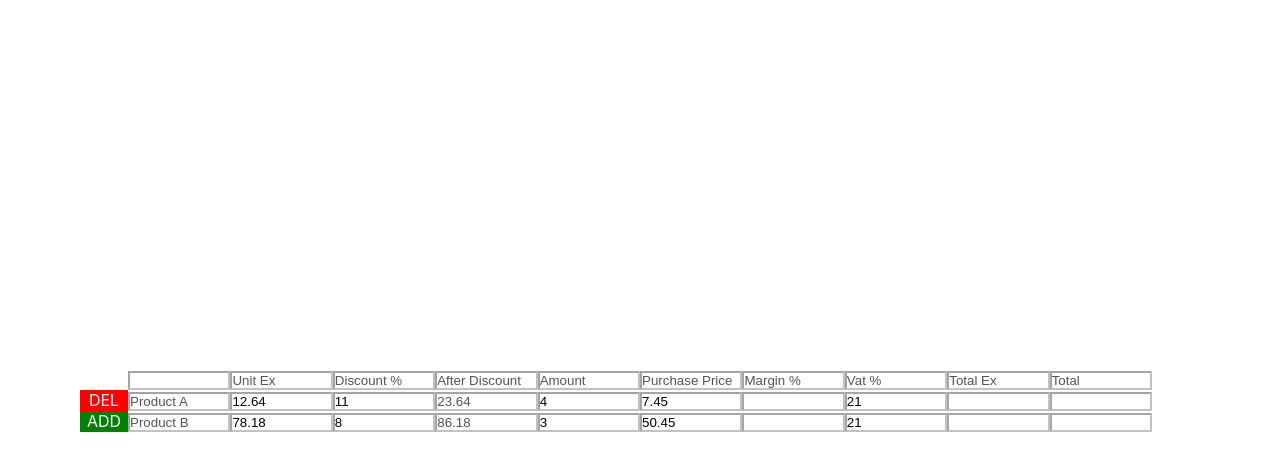
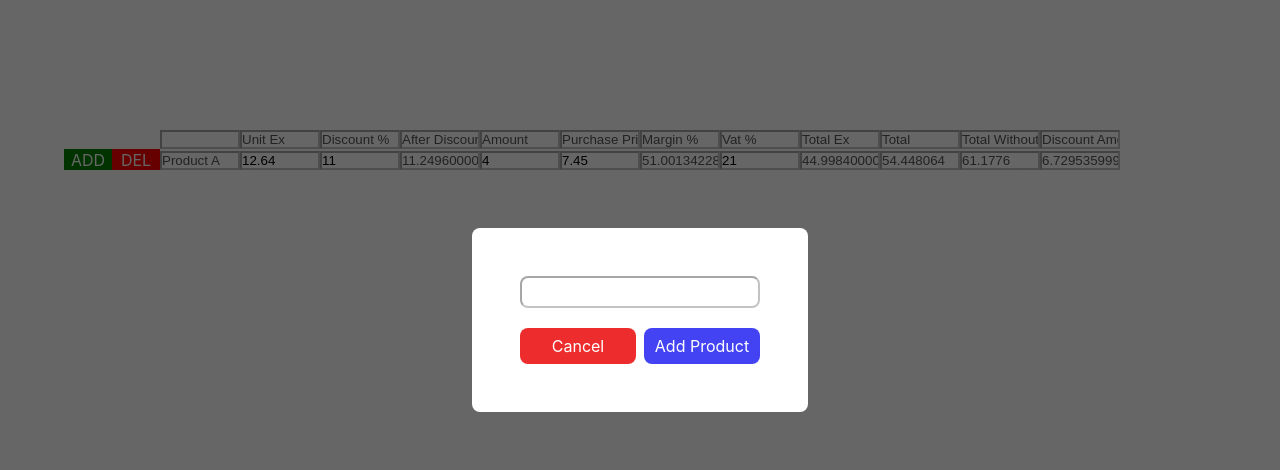
Before and after one commit to tahacini/excel-like, a React (Create React App) app: page / in a window 1280 px wide. Both pictures are taken after a click on the element "ADD". Shown: the top 470 px of the page. Built offline with nearby package versions, Linux system fonts and the light colour scheme.

Commit message:
refactor

```diff
--- a/src/App.css
+++ b/src/App.css
@@ -13,7 +13,9 @@
 .App {
   height: 100%;
   display: grid;
-  place-items: center;
+  padding-top: 8rem;
+  justify-items: center;
+  align-items: flex-start;
 }
 
 .row-line {
@@ -45,7 +47,8 @@ input[type='number'] {
 
 .grid-container {
   display: grid;
-  width: 80%;
+  place-items: center;
+  width: 75%;
 }
 
 .add-btn {
@@ -82,3 +85,53 @@ input[type='number'] {
 .both-btn > * {
   position: unset;
 }
+
+.modal-background {
+  position: fixed;
+  top: 0;
+  bottom: 0;
+  left: 0;
+  right: 0;
+  background-color: rgba(0, 0, 0, 0.6);
+  z-index: 1000;
+}
+
+.modal-container {
+  position: fixed;
+  top: 40%;
+  left: 50%;
+  transform: translate(-50%, -50%);
+  background-color: white;
+  z-index: 1000;
+  padding: 3rem;
+  border-radius: 8px;
+  display: flex;
+  flex-direction: column;
+  justify-content: center;
+  gap: 1.25rem;
+}
+
+.btn-container {
+  display: flex;
+  gap: 0.5rem;
+}
+
+.modal-container input {
+  width: 15rem;
+  height: 2rem;
+  border-radius: 8px;
+}
+
+.add-product-btn {
+  width: 100%;
+  background-color: rgb(67, 67, 243);
+  color: white;
+  cursor: pointer;
+  text-align: center;
+  padding: 0.5rem 0.25rem;
+  border-radius: 8px;
+}
+
+.btn-red {
+  background-color: rgb(237, 45, 45);
+}
--- a/src/App.js
+++ b/src/App.js
@@ -1,9 +1,17 @@
 import React, { useState } from 'react';
-import { Line, Header } from './components';
+import { Line, Header, AddModal } from './components';
+import {
+  handleDiscount,
+  handleMargin,
+  handleTotalEx,
+  handleTotal,
+  handletotalWithoutDiscount,
+  handleDiscountAmountWithVat,
+} from './utils/utils';
 import './App.css';
 
-const x = 10;
 function App() {
+  const [modal, setModal] = useState(false);
   const [header] = useState([
     { label: 'Unit Ex', key: 'unitEx' },
     { label: 'Discount %', key: 'discount' },
@@ -14,6 +22,8 @@ function App() {
     { label: 'Vat %', key: 'vat' },
     { label: 'Total Ex', key: 'totalEx' },
     { label: 'Total', key: 'total' },
+    { label: 'Total Without Discount', key: 'totalWithoutDiscount' },
+    { label: 'Discount Amount With Vat', key: 'discountAmountWithVat' },
   ]);
   const [arr, setArr] = useState([
     {
@@ -27,49 +37,40 @@ function App() {
       vat: 21,
       totalEx: undefined,
       total: undefined,
+      totalWithoutDiscount: undefined,
+      discountAmountWithVat: undefined,
     },
   ]);
-
-  const times = (num) => num * x;
-
-  const handleDiscount = (num1, num2) => {
-    const result = (times(num1) - (times(num1) / times(100)) * times(num2)) / x;
-    return result;
-  };
-
-  const handleMargin = (num1, num2) => {
-    const result =
-      (((times(num1) - times(num2)) / times(num2)) * times(100)) / x;
-    return result;
-  };
-
-  const handleTotalEx = (num1, num2) => {
-    const result = num1 * num2;
-    return result;
-  };
-
-  const handleTotal = (num1, num2) => {
-    const result = (times(num1) * (times(num2) / times(100) + 1)) / x;
-    return result;
-  };
 
   const handleChange = (newValue, selectedItem, index) => {
     const newArr = arr.map((el, newIndex) => {
       if (newIndex === index) {
+        const shoudAdd = selectedItem && { [selectedItem]: newValue * 1 };
         const newObj = {
           ...el,
-          [selectedItem]: newValue,
+          ...shoudAdd,
         };
         const afterDiscount = handleDiscount(newObj.unitEx, newObj.discount);
         const margin = handleMargin(afterDiscount, newObj.purchasePrice);
         const totalEx = handleTotalEx(afterDiscount, newObj.amount);
         const total = handleTotal(totalEx, newObj.vat);
+        const totalWithoutDiscount = handletotalWithoutDiscount(
+          newObj.unitEx,
+          newObj.amount,
+          newObj.vat
+        );
+        const discountAmountWithVat = handleDiscountAmountWithVat(
+          totalWithoutDiscount,
+          total
+        );
         return {
           ...newObj,
           afterDiscount,
           margin,
           totalEx,
           total,
+          totalWithoutDiscount,
+          discountAmountWithVat,
         };
       }
       return el;
@@ -77,24 +78,27 @@ function App() {
     setArr(newArr);
   };
 
-  const handleAdd = () => {
+  const handleAdd = (productName) => {
+    if (!productName) return;
+
     setArr((el) => {
       return [
         ...el,
         {
-          productName: 'Product B',
-          unitEx: 78.18,
-          discount: 8,
+          productName,
+          unitEx: undefined,
+          discount: undefined,
           afterDiscount: undefined,
-          amount: 3,
-          purchasePrice: 50.45,
+          amount: undefined,
+          purchasePrice: undefined,
           margin: undefined,
-          vat: 21,
+          vat: undefined,
           totalEx: undefined,
           total: undefined,
         },
       ];
     });
+    setModal(false);
   };
 
   const handleDel = (selectedIndex) => {
@@ -103,14 +107,25 @@ function App() {
     });
   };
 
+  const openModal = () => setModal(true);
+
   return (
     <div className="App">
       <div className="grid-container">
-        <Header rowData={header} />
+        <div>
+          <Header
+            rowData={header}
+            handleAdd={openModal}
+            isAddOpen={arr.length}
+          />
           {arr.map((el, index) => {
             const arrLenght = arr.length;
             const addBtn =
-            arrLenght === 1 ? 'BOTH' : arrLenght - 1 === index ? 'ADD' : false;
+              arrLenght === 1
+                ? 'BOTH'
+                : arrLenght - 1 === index
+                ? 'ADD'
+                : false;
             return (
               <Line
                 key={`line-${index}`}
@@ -118,13 +133,17 @@ function App() {
                 rowIndex={index}
                 handleChange={handleChange}
                 addBtn={addBtn}
-              handleAdd={handleAdd}
+                handleAdd={openModal}
                 handleDel={() => handleDel(index)}
               />
             );
           })}
         </div>
       </div>
+      {modal && (
+        <AddModal onSubmit={handleAdd} onCancel={() => setModal(false)} />
+      )}
+    </div>
   );
 }
 
--- /dev/null
+++ b/src/components/AddModal.js
@@ -0,0 +1,29 @@
+import React, { useState } from 'react';
+
+const AddModal = ({ onSubmit, onCancel }) => {
+  const [product, setProduct] = useState('');
+  return (
+    <div>
+      <div className="modal-background" />
+      <div className="modal-container">
+        <div>
+          <input
+            value={product}
+            onChange={(e) => setProduct(e.target.value)}
+            type="text"
+          />
+        </div>
+        <div className="btn-container">
+          <div onClick={onCancel} className="add-product-btn btn-red">
+            Cancel
+          </div>
+          <div onClick={() => onSubmit(product)} className="add-product-btn">
+            Add Product
+          </div>
+        </div>
+      </div>
+    </div>
+  );
+};
+
+export default AddModal;
--- a/src/components/Header.js
+++ b/src/components/Header.js
@@ -1,9 +1,11 @@
 import React from 'react';
 import HeaderBox from './HeaderBox';
+import BtnContainer from './BtnContainer';
 
-const Header = ({ rowData }) => {
+const Header = ({ rowData, handleAdd, isAddOpen }) => {
   return (
     <div className="row-line">
+      {!isAddOpen && <BtnContainer addBtn={'ADD'} handleAdd={handleAdd} />}
       <HeaderBox name={''} />
       {rowData.map((el, index) => (
         <HeaderBox key={`header-${index}`} name={el.label} />
--- a/src/components/Line.js
+++ b/src/components/Line.js
@@ -1,4 +1,4 @@
-import React from 'react';
+import React, { useEffect } from 'react';
 import EditableBox from './EditableBox';
 import HeaderBox from './HeaderBox';
 import BtnContainer from './BtnContainer';
@@ -11,9 +11,11 @@ const Line = ({
   handleAdd,
   handleDel,
 }) => {
-  const afterDiscount = rowData.afterDiscount
-    ? rowData.afterDiscount
-    : rowData.unitEx + rowData.discount;
+  useEffect(() => {
+    handleChange('', '', rowIndex);
+    // eslint-disable-next-line react-hooks/exhaustive-deps
+  }, []);
+
   return (
     <div className="row-line">
       <BtnContainer
@@ -30,7 +32,7 @@ const Line = ({
         value={rowData.discount}
         onChange={(newValue) => handleChange(newValue, 'discount', rowIndex)}
       />
-      <EditableBox disabled value={afterDiscount} />
+      <EditableBox disabled value={rowData.afterDiscount} />
       <EditableBox
         value={rowData.amount}
         onChange={(newValue) => handleChange(newValue, 'amount', rowIndex)}
@@ -48,6 +50,8 @@ const Line = ({
       />
       <EditableBox disabled value={rowData.totalEx} />
       <EditableBox disabled value={rowData.total} />
+      <EditableBox disabled value={rowData.totalWithoutDiscount} />
+      <EditableBox disabled value={rowData.discountAmountWithVat} />
     </div>
   );
 };
--- a/src/components/index.js
+++ b/src/components/index.js
@@ -2,3 +2,4 @@ export { default as EditableBox } from './EditableBox';
 export { default as Line } from './Line';
 export { default as Header } from './Header';
 export { default as HeaderBox } from './HeaderBox';
+export { default as AddModal } from './AddModal';
--- /dev/null
+++ b/src/utils/utils.js
@@ -0,0 +1,33 @@
+const x = 10;
+
+export const times = (num) => num * x;
+
+export const handleDiscount = (num1, num2) => {
+  const result = (times(num1) - (times(num1) / times(100)) * times(num2)) / x;
+  return result;
+};
+
+export const handleMargin = (num1, num2) => {
+  const result = (((times(num1) - times(num2)) / times(num2)) * times(100)) / x;
+  return result;
+};
+
+export const handleTotalEx = (num1, num2) => {
+  const result = num1 * num2;
+  return result;
+};
+
+export const handleTotal = (num1, num2) => {
+  const result = (times(num1) * (times(num2) / times(100) + 1)) / x;
+  return result;
+};
+
+export const handletotalWithoutDiscount = (num1, num2, num3) => {
+  const result = num1 * num2 * (num3 / 100 + 1);
+  return result;
+};
+
+export const handleDiscountAmountWithVat = (num1, num2) => {
+  const result = (times(num1) - times(num2)) / x;
+  return result;
+};
```
Lines whose indentation alone changed are shown as unchanged.
